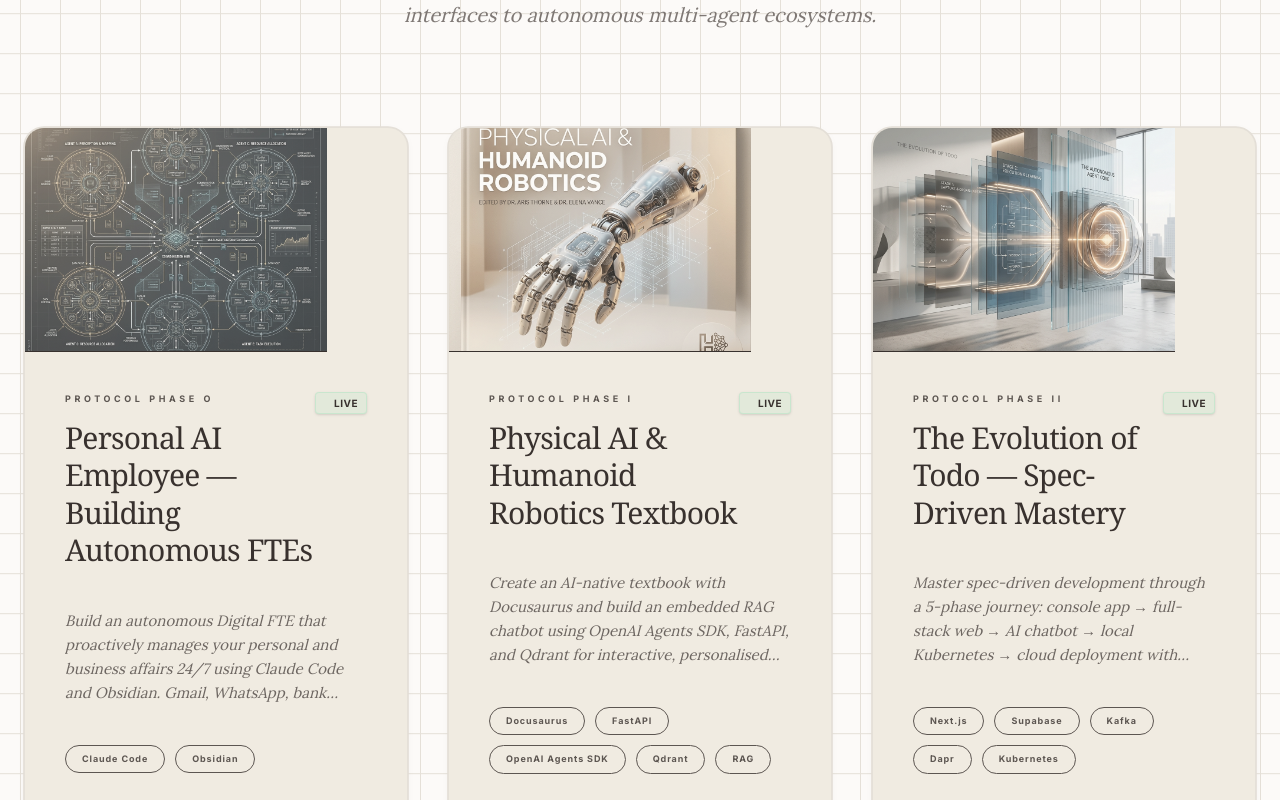
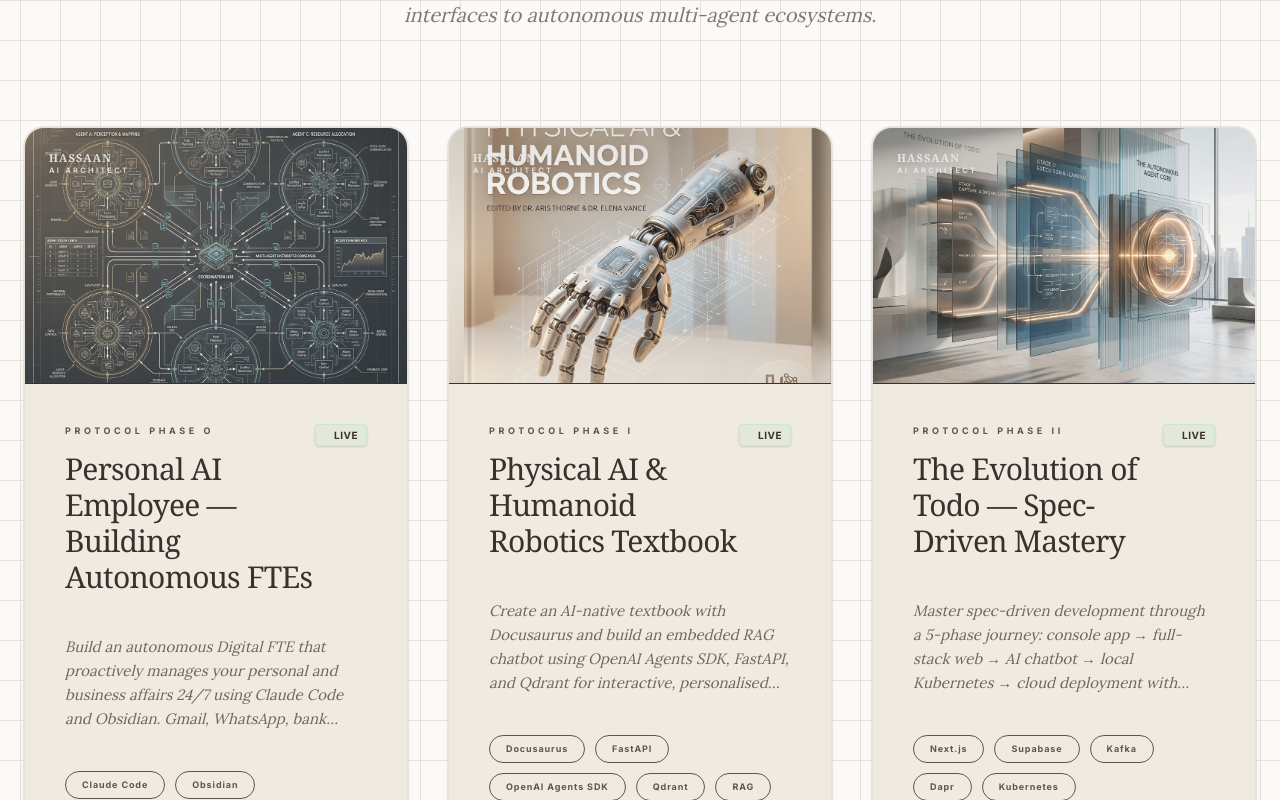
Before and after one commit to HassaanFisky/hassaanfisky-panaversity-portfolio, a Next.js app in the folder hackathon-0/frontend/: page / in a window 1280 px wide. Shown: the part 1700-2500 px from the top of the page. Built offline with nearby package versions, Linux system fonts and the light colour scheme.

Commit message:
fix: H0 card image full-width layout and high-fidelity branding overlay

```diff
--- a/hackathon-0/frontend/components/HackathonCard.tsx
+++ b/hackathon-0/frontend/components/HackathonCard.tsx
@@ -12,7 +12,8 @@ interface HackathonCardProps {
 
 /**
  * HASSAAN AI ARCHITECT — Hackathon Node Component
- * Re-engineered for 100% Theme Fidelity.
+ * Re-engineered for 100% Image Fidelity and Unified Branding.
+ * The image now perfectly fills the card width with zero gaps.
  */
 export function HackathonCard({ hackathon }: HackathonCardProps) {
   const isComingSoon = hackathon.status === "coming-soon";
@@ -20,17 +21,27 @@ export function HackathonCard({ hackathon }: HackathonCardProps) {
   return (
     <MotionDiv variants={fadeUp} className="group h-full">
       <div className="card-humanist p-10 flex flex-col h-full relative overflow-hidden group-hover:scale-[1.02] transition-editorial bg-bg-surface/50 backdrop-blur-sm shadow-soft border-border-fine/50">
-        {/* Decorative corner element */}
-        <div className="absolute -top-8 -right-8 w-16 h-16 bg-accent/5 rotate-45 opacity-0 group-hover:opacity-100 transition-opacity duration-700 pointer-events-none" />
 
-        {/* Project Thumbnail — Corrected for Theme Switching */}
-        <div className="relative w-full h-56 -mx-10 -mt-10 mb-10 overflow-hidden border-b border-border-fine/40 bg-bg-base/30">
+        {/* Project Thumbnail — Corrected for Full-Width Fidelity */}
+        <div className="relative -mt-10 -mx-10 mb-10 h-64 overflow-hidden border-b border-border-fine/40 bg-bg-base/30">
           <img
             src={hackathon.imageUrl}
             alt={hackathon.title}
-            className="w-full h-full object-cover transition-transform duration-[2s] group-hover:scale-105 opacity-80 group-hover:opacity-100 grayscale-[20%] group-hover:grayscale-0"
+            className="w-full h-full object-cover transition-transform duration-[2.5s] group-hover:scale-110 opacity-90 group-hover:opacity-100 grayscale-[10%] group-hover:grayscale-0"
           />
-          <div className="absolute inset-0 bg-gradient-to-t from-bg-base/40 to-transparent pointer-events-none" />
+
+          {/* Universal Branding Overlay — Senior Architect Insignia */}
+          <div className="absolute top-6 left-6 flex flex-col pointer-events-none drop-shadow-md">
+            <span className="text-[11px] font-serif font-bold tracking-[0.1em] text-white uppercase opacity-90 leading-none">HASSAAN</span>
+            <span className="text-[7.5px] font-bold uppercase tracking-[0.3em] text-white/80 leading-none mt-1">AI ARCHITECT</span>
+          </div>
+
+          <div className="absolute inset-0 bg-gradient-to-t from-bg-base/40 via-transparent to-black/10 pointer-events-none" />
+
+          {/* Subtle corner detail */}
+          <div className="absolute top-0 right-0 p-4 opacity-0 group-hover:opacity-100 transition-opacity duration-700">
+             <Sparkles size={16} className="text-white/40 font-bold" />
+          </div>
         </div>
 
         {/* Header content */}
@@ -39,7 +50,7 @@ export function HackathonCard({ hackathon }: HackathonCardProps) {
             <div className="text-[9px] font-bold tracking-[0.4em] uppercase text-accent opacity-80">
               Protocol Phase {hackathon.id === 0 ? "O" : hackathon.id === 1 ? "I" : hackathon.id === 2 ? "II" : hackathon.id === 3 ? "III" : "IV"}
             </div>
-            <h3 className="text-3xl font-serif text-text-primary group-hover:text-accent transition-colors duration-500 leading-tight tracking-tight">
+            <h3 className="text-3xl font-serif text-text-primary group-hover:text-accent transition-colors duration-500 leading-[1.2] tracking-tight">
               {hackathon.title}
             </h3>
           </div>
@@ -52,7 +63,7 @@ export function HackathonCard({ hackathon }: HackathonCardProps) {
             {hackathon.description}
           </p>
 
-          {/* Tech Stack Chips — Corrected for Theme Switching */}
+          {/* Tech Stack Chips */}
           <div className="mt-10 flex flex-wrap gap-2.5">
             {hackathon.tech.map((tech) => (
               <span
```
